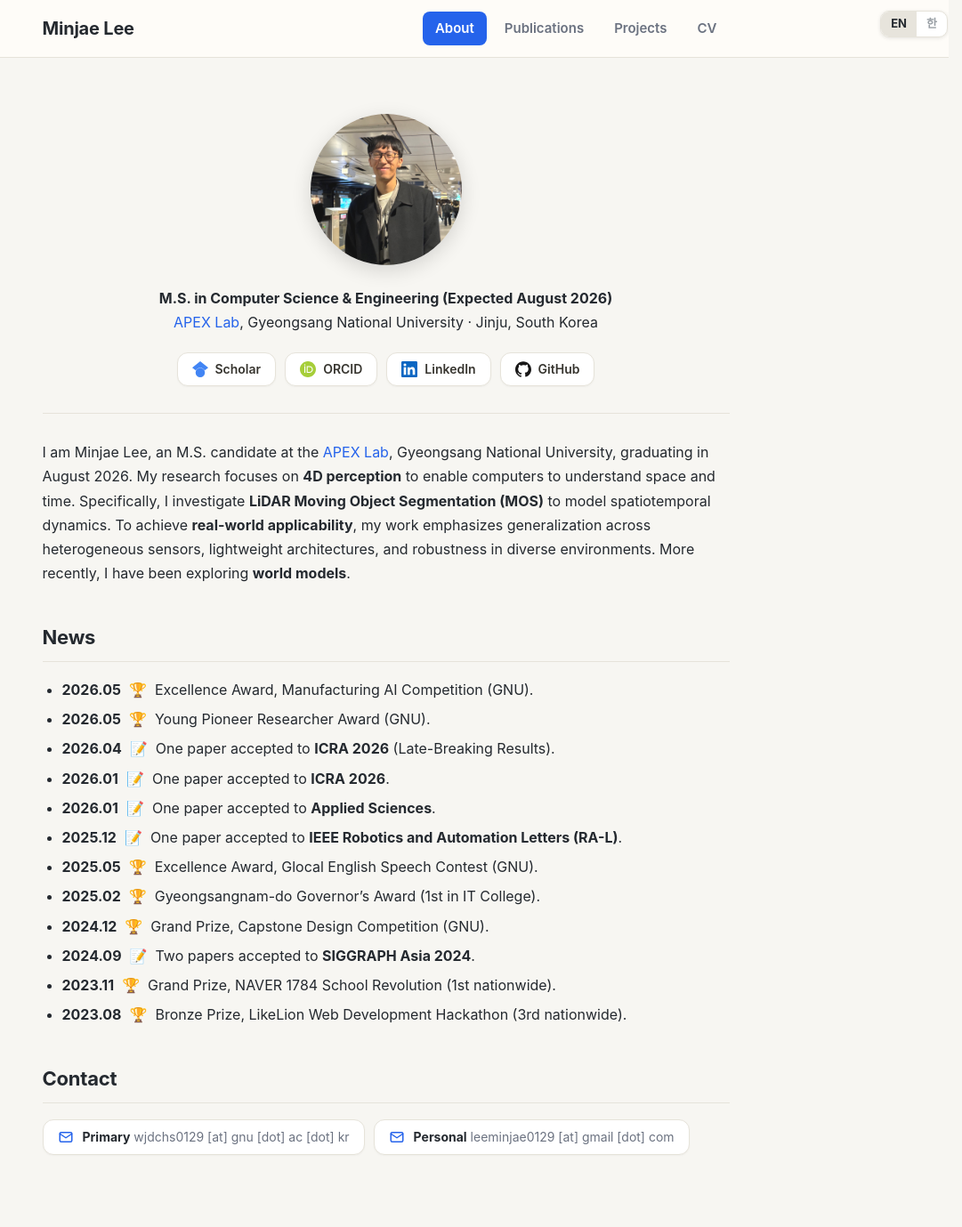
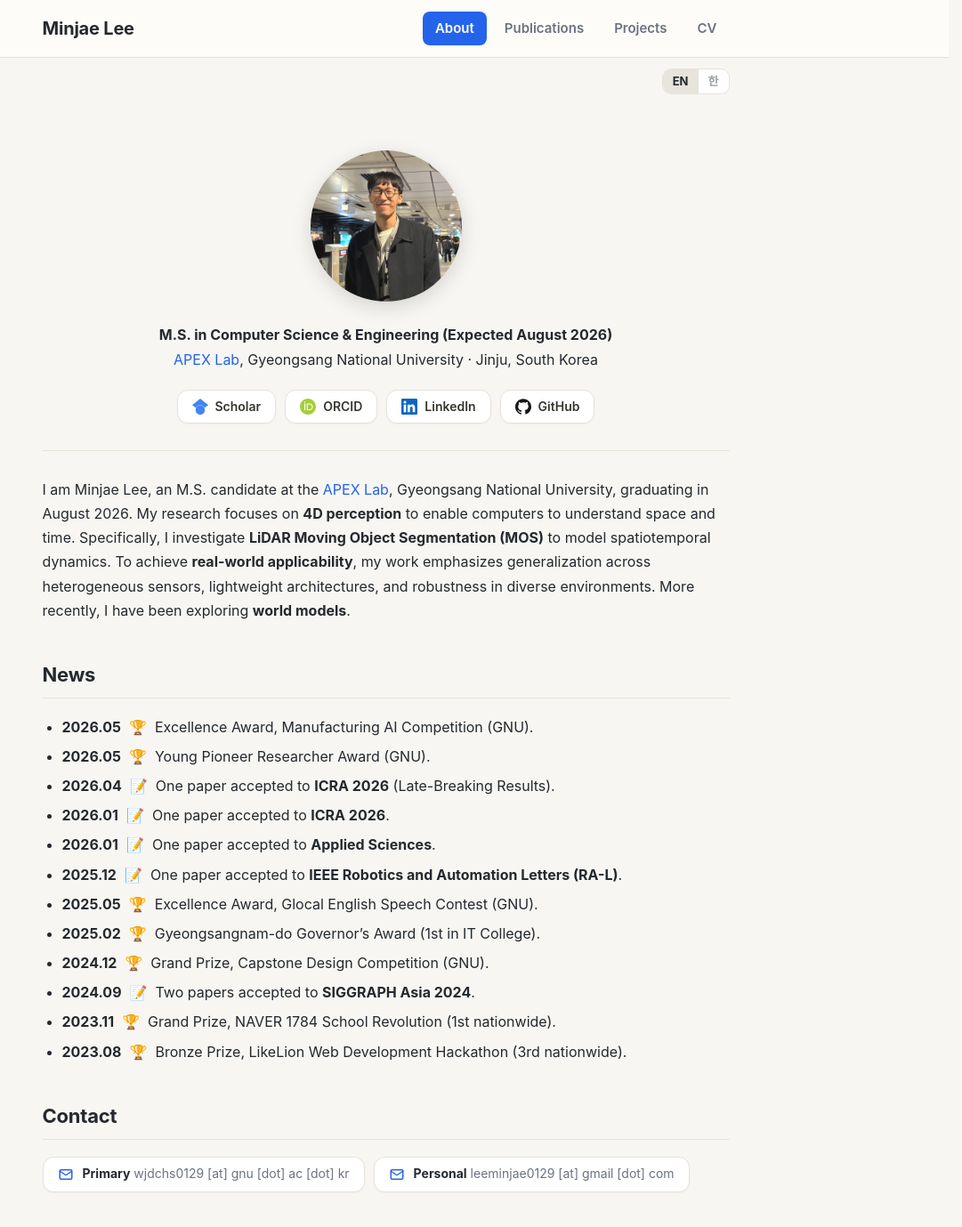
Before and after one commit to MinChoi0129/MinChoi0129.github.io, a Jekyll site: the page built from README.md, in a window 1280 px wide and 1400 px high. Shown: the top 1379 px of the window at 89% size, without its empty margins (199-1280 px from the left). Built offline with Jekyll 4.4.1, drawn with Linux system fonts in a browser that asks for light colours.

Commit message:
Lang switch: place on its own row just below the header, right-aligned
Move the toggle out of the fixed top-right corner into a .lang-bar row
directly under the header, aligned to the content's right edge.

Co-Authored-By: Claude Opus 4.8 (1M context) <noreply@anthropic.com>

```diff
--- a/_layouts/default.html
+++ b/_layouts/default.html
@@ -15,11 +15,6 @@
   <link rel="stylesheet" href="{{ '/assets/css/style.css' | relative_url }}?v={{ site.time | date: '%s' }}">
 </head>
 <body>
-  <div class="lang-toggle" role="group" aria-label="Language">
-    <button type="button" class="lang-opt" data-set-lang="en">EN</button>
-    <button type="button" class="lang-opt" data-set-lang="ko">한</button>
-  </div>
-
   <header class="site-header">
     <div class="header-inner">
       <a class="site-title" href="{{ '/' | relative_url }}"><span class="lang-en">Minjae Lee</span><span class="lang-ko">이민재</span></a>
@@ -31,6 +26,13 @@
       </nav>
     </div>
   </header>
+
+  <div class="lang-bar">
+    <div class="lang-toggle" role="group" aria-label="Language">
+      <button type="button" class="lang-opt" data-set-lang="en">EN</button>
+      <button type="button" class="lang-opt" data-set-lang="ko">한</button>
+    </div>
+  </div>
 
   <main class="content">
     {{ content }}
--- a/assets/css/style.css
+++ b/assets/css/style.css
@@ -83,18 +83,20 @@ a:hover { text-decoration: underline; }
 html[data-lang="en"] .lang-ko { display: none !important; }
 html[data-lang="ko"] .lang-en { display: none !important; }
 
-/* Pinned to the browser's top-right corner, above the sticky header. */
+/* Sits on its own row just below the header, aligned to the right. */
+.lang-bar {
+  max-width: var(--maxw);
+  margin: 0 auto;
+  padding: 12px 24px 0;
+  display: flex;
+  justify-content: flex-end;
+}
 .lang-toggle {
-  position: fixed;
-  top: 12px;
-  right: 16px;
-  z-index: 60;
   display: inline-flex;
   border: 1px solid var(--border);
   border-radius: 10px;
   overflow: hidden;
   background: #fff;
-  box-shadow: 0 1px 4px rgba(0, 0, 0, 0.10);
 }
 .lang-opt {
   appearance: none;
@@ -113,11 +115,6 @@ html[data-lang="ko"] .lang-en { display: none !important; }
 .lang-opt:hover { color: var(--fg); background: rgba(0, 0, 0, 0.04); }
 html[data-lang="en"] .lang-opt[data-set-lang="en"],
 html[data-lang="ko"] .lang-opt[data-set-lang="ko"] { background: #e7e4dc; color: #24292f; }  /* selected: grey fill */
-
-/* Reserve space so the fixed toggle never overlaps the nav on narrower viewports */
-@media (max-width: 1040px) {
-  .header-inner { padding-right: 84px; }
-}
 
 /* CV page: single download button aligns right (language decides which shows) */
 .cv-bar { justify-content: flex-end; }
```
